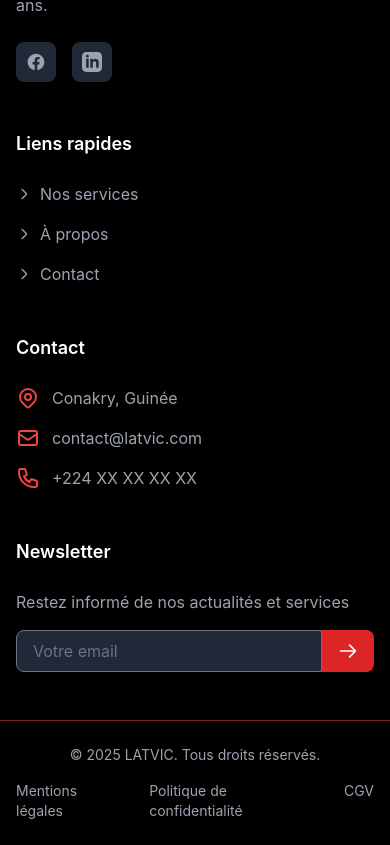
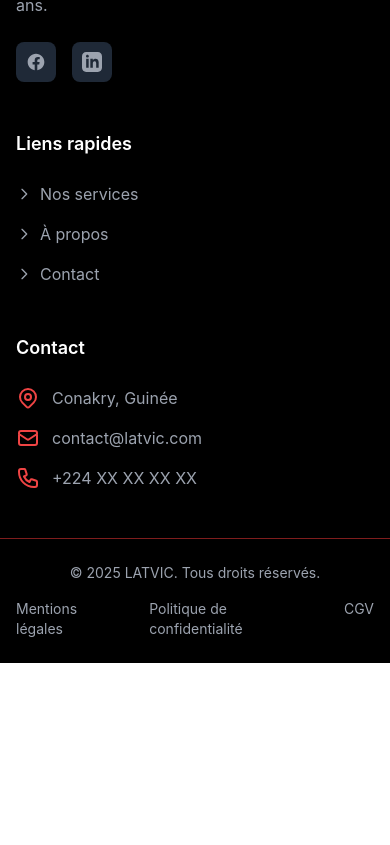
Before and after one commit to TBachirr/latvic, a React (Create React App) app: page / in a window 390 px wide. Shown: the part 7372-8217 px from the top of the page. After the commit the page ends 8035 px from the top, so only its background shows below. Built offline with nearby package versions, Linux system fonts and the light colour scheme.

Commit message:
Removed the newsletter

```diff
--- a/src/components/Layout.js
+++ b/src/components/Layout.js
@@ -81,7 +81,7 @@
       <footer className="bg-black">
         {/* Section principale */}
         <div className="max-w-7xl mx-auto px-4 sm:px-6 lg:px-8 py-12 lg:py-16">
-          <div className="grid grid-cols-1 md:grid-cols-2 lg:grid-cols-4 gap-12">
+          <div className="grid grid-cols-1 md:grid-cols-3 lg:grid-cols-3 gap-12">
             {/* À propos */}
             <div className="space-y-6">
               <div className="flex items-center">
@@ -162,29 +162,6 @@
                 </li>
               </ul>
             </div>
-
-            {/* Newsletter */}
-            <div>
-              <h3 className="text-lg font-semibold text-white mb-6">Newsletter</h3>
-              <p className="text-gray-400 mb-4">Restez informé de nos actualités et services</p>
-              <form className="space-y-4">
-                <div className="flex">
-                  <input
-                    type="email"
-                    placeholder="Votre email"
-                    className="flex-1 bg-gray-800 text-white px-4 py-2 rounded-l-lg focus:outline-none focus:ring-1 focus:ring-red-500"
-                  />
-                  <button
-                    type="submit"
-                    className="bg-red-600 text-white px-4 py-2 rounded-r-lg hover:bg-red-700 transition-colors"
-                  >
-                    <svg className="w-5 h-5" fill="none" stroke="currentColor" viewBox="0 0 24 24">
-                      <path strokeLinecap="round" strokeLinejoin="round" strokeWidth={2} d="M14 5l7 7m0 0l-7 7m7-7H3" />
-                    </svg>
-                  </button>
-                </div>
-              </form>
-            </div>
           </div>
         </div>
 
```
